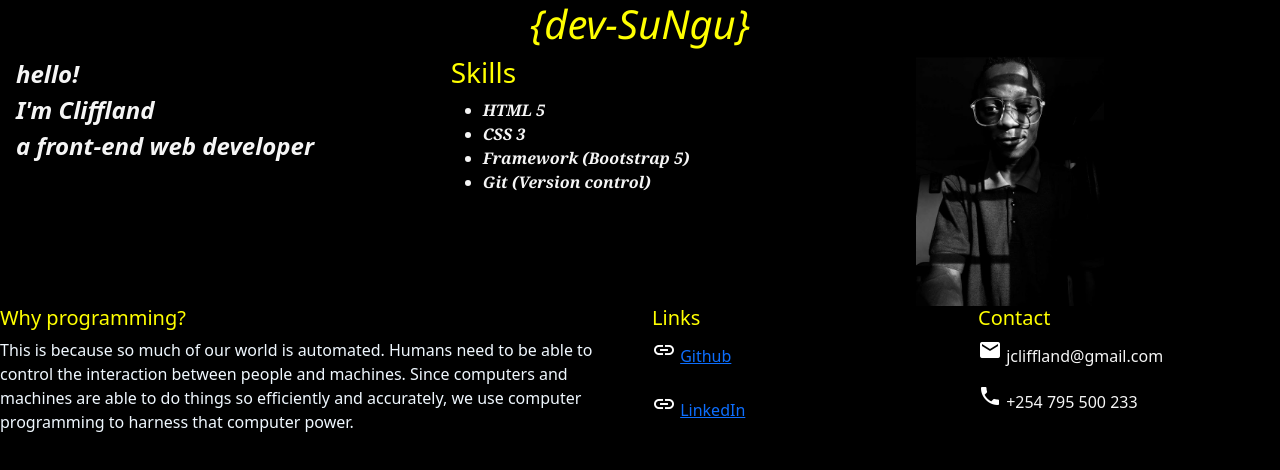
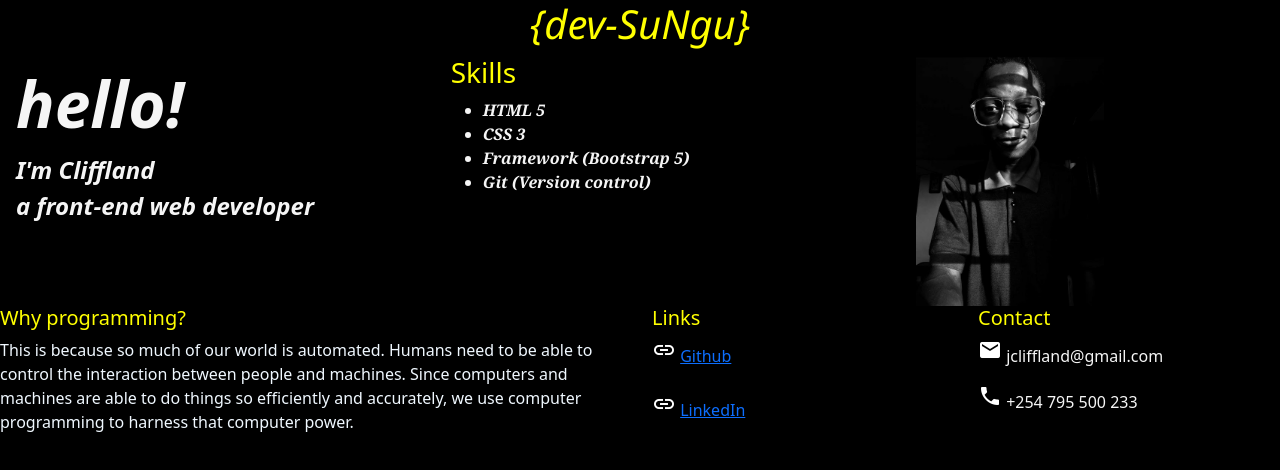
Before and after one commit to Cliffland/portfolio-landing-page, a plain HTML site: page index.html in a window 1280 px wide. Drawn offline with Linux system fonts and the light colour scheme.

Commit message:
increase size of hello

```diff
--- a/css/styles.css
+++ b/css/styles.css
@@ -57,3 +57,6 @@ body{
 .ic{
     color: whitesmoke;
 }
+.hello{
+    font-size: 64px;
+}
--- a/index.html
+++ b/index.html
@@ -16,7 +16,7 @@
         <div class="row">
             <div class="col-md-4">
                 <div class="container">
-                    <p class="p2"><strong>hello!</strong><br> I'm Cliffland<br>a front-end web developer</p>
+                    <p class="p2"><strong class="hello">hello!</strong><br> I'm Cliffland<br>a front-end web developer</p>
                 </div>
             </div>
             <div class="col-md-4">
```
